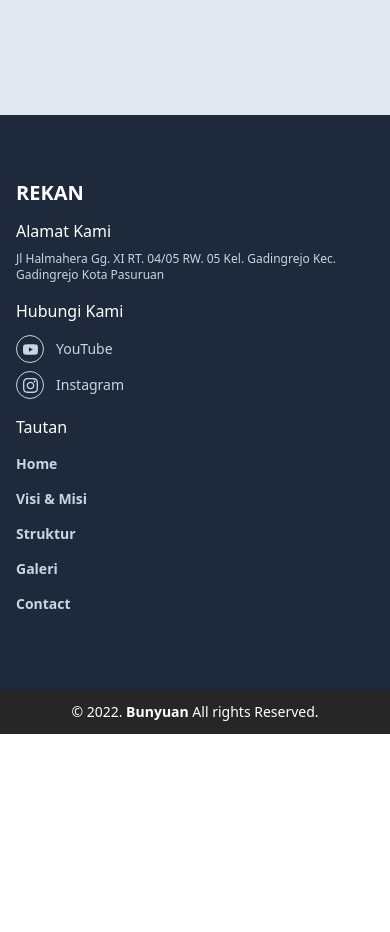
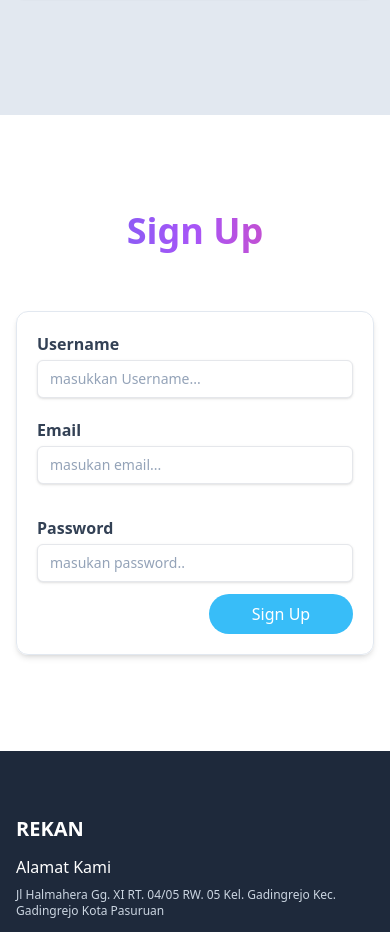
Before and after one commit to iqbaluddin/iqbaluddin.github.io, a website: page index.html in a window 390 px wide. Shown: the part 5183-6115 px from the top of the page. Before the commit the page ends 5917 px from the top, so only its background shows below. Drawn offline with Linux system fonts and the light colour scheme.

Commit message:
update fitur sign

```diff
--- a/index.html
+++ b/index.html
@@ -37,7 +37,11 @@
                   <li class="group">
                     <a href="#galeri" class="text-base text-black py-2 mx-8 flex  group-hover:text-cyan-700">Galeri</a>
                   </li>
-                    <a href="#" class="text-base text-black py-2 mx-8 flex  group-hover:text-cyan-700">Contact</a>
+                  <li class="group">
+                    <a href="#contact" class="text-base text-black py-2 mx-8 flex  group-hover:text-cyan-700">Contact</a>
+                  </li>
+                  <li class="group">
+                    <a href="#sign" class="text-base text-black py-2 mx-8 flex  group-hover:text-cyan-700 lg:px-6 lg:h-10 lg:rounded-full lg:bg-sky-400 lg:text-white lg:group-hover:text-white lg:hover:bg-sky-600 lg:font-bold">Sign Up</a>
                   </li>
                 </ul>
               </nav>
@@ -170,6 +174,39 @@
         </div>
     </section>
     <!-- Galeri End -->
+    <!-- sign Up Start -->
+
+    <section id="sign" class="pt-24 pb-24">
+        <div class="container mx-auto">
+            <div class="w-full px-4">
+                <h1 class="font-bold text-4xl mb-10 text-center bg-gradient-to-r from-indigo-500 via-purple-500 to-pink-500 bg-clip-text text-transparent pb-5 box-border lg:text-6xl  lg:mb-5">Sign Up</h1>
+                <div class="max-w-lg lg:max-w-2xl mx-auto p-5 border border-slate-200 rounded-xl shadow-md">
+                    <form action="" class="mb-5">
+                        <label for="text">
+                            <span class="block font-semibold mb-1 text-slate-700">Username</span>
+                            <input type="text" id="text" placeholder="masukkan Username..." class="px-3 py-2 border shadow w-full rounded-md text-sm placeholder:text-slate-400 focus:outline-none focus:ring-1 focus:ring-sky-500 focus:border-sky-500">
+                        </label>
+                    </form>
+                    <form action="" class="mb-2">
+                        <label for="email">
+                            <span class="block font-semibold mb-1 text-slate-700">Email</span>
+                            <input type="email" id="email" placeholder="masukan email..." class="px-3 py-2 border shadow w-full rounded-md text-sm placeholder:text-slate-400 focus:outline-none focus:ring-1 focus:ring-sky-500 focus:border-sky-500 invalid:text-pink-500 invalid:focus:ring-pink-500 invalid:focus:border-pink-500 peer"/>
+                            <p class="text-sm mt-1 text-pink-500 invisible peer-invalid:visible">Email tidak valid</p>
+                        </label>
+                    </form>
+                    <form action="">
+                        <label for="password">
+                            <span class="block font-semibold mb-1 text-slate-700">Password</span>
+                            <input type="password" id="password" placeholder="masukan password.." class="px-3 py-2 border shadow w-full rounded-md text-sm placeholder:text-slate-400 focus:outline-none focus:ring-1 focus:ring-sky-500 focus:border-sky-500">
+                        </label>
+                    </form>
+                    <div class="flex justify-end mt-3">
+                        <button class="w-36 h-10 rounded-full  bg-sky-400 text-white hover:bg-sky-600 focus:outline-none focus:ring-2 focus:ring-slate-300 focus:border-slate-300">Sign Up</button>
+                    </div>
+                </div>
+            </div>
+        </div>
+    </section>
 
     <section id="contact" class="pt-16 pb-16 bg-slate-800">
         <div class="container mx-auto">
```
Also changed, not shown: dist/output.css.
